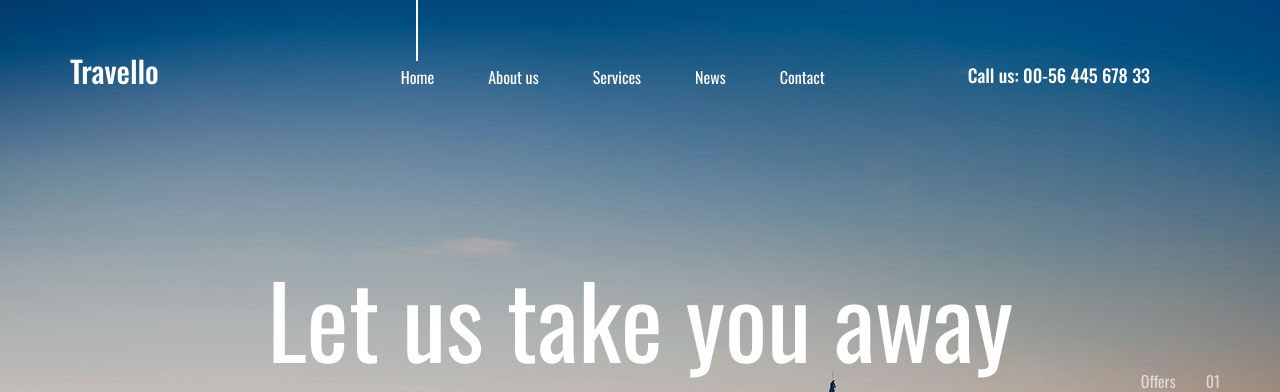
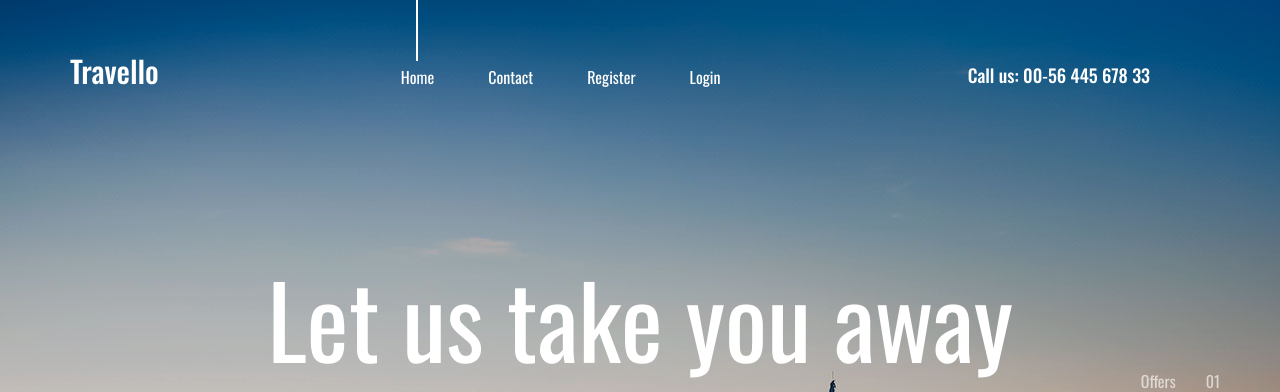
Before and after one commit to ramgopalsiddh/django-course, a Django app: page / in a window 1280 px wide. Shown: the top 392 px of the page. Run offline with Django 5.2, Linux system fonts and the light colour scheme; tables that the repository leaves empty hold one stand-in row (values such as "Sample post"); grey boxes marked "Sample" are stand-in pictures.

Commit message:
Add Login, logout and register

```diff
--- a/django/telusko/templates/index.html
+++ b/django/telusko/templates/index.html
@@ -35,10 +35,14 @@
 								<nav class="main_nav">
 									<ul class="d-flex flex-row align-items-start justify-content-start">
 										<li class="active"><a href="{% url 'index' %}">Home</a></li>
-										<li><a href="{% static 'about.html' %}">About us</a></li>
-										<li><a href="{% static '#' %}">Services</a></li>
-										<li><a href="{% static 'news.html' %}">News</a></li>
-										<li><a href="{% static 'contact.html' %}">Contact</a></li>
+										<li><a href="#footer">Contact</a></li>
+										{% if user.is_authenticated %}
+										<li style="color: aliceblue;"> Hello, {{user.first_name}}</li>
+										<li><a href="accounts/logout">Logout</a></li>
+										{% else %}
+										<li><a href="accounts/register">Register</a></li>
+										<li><a href="accounts/login">Login</a></li>
+										{% endif %}
 									</ul>
 								</nav>
 								<div class="header_phone ml-auto">Call us: 00-56 445 678 33</div>
@@ -488,7 +492,7 @@
 
 		<!-- Footer -->
 
-		<footer class="footer">
+		<footer id="footer" class="footer">
 			<div class="parallax_background parallax-window" data-parallax="scroll"
 				data-image-src="{% static 'images/footer_1.jpg' %}" data-speed="0.8"></div>
 			<div class="container">
```
